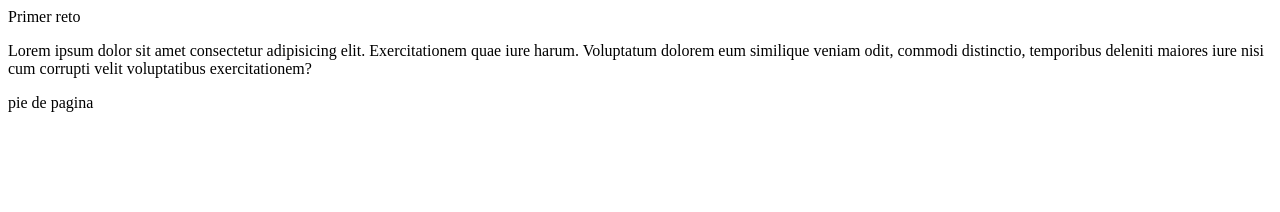
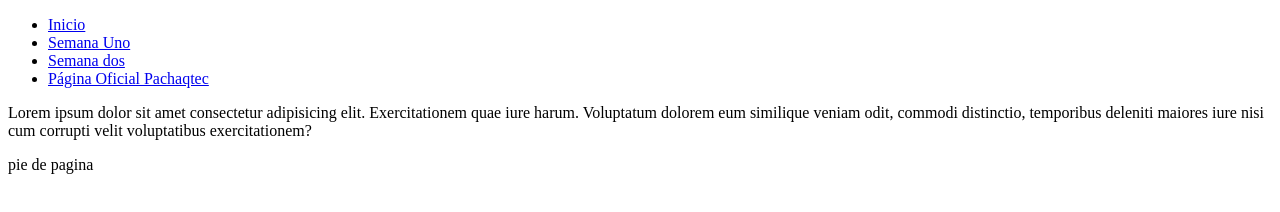
Before and after one commit to jaimechico/primer-reto, a plain HTML site: page tags.html in a window 1280 px wide. Drawn offline with Linux system fonts and the light colour scheme.

Commit message:
tags cambios

```diff
--- a/tags.html
+++ b/tags.html
@@ -6,7 +6,22 @@
     <title>Document</title>
 </head>
 <body>
-    <header>Primer reto</header>
+    <header>
+        <nav>
+
+            <ul>
+
+              <li><a href="#">Inicio</a></li>
+
+              <li><a href="semanauno.html">Semana Uno</a></li>
+
+              <li><a href="semanados.html">Semana dos</a></li>
+
+              <li><a href="https://pachaqtec.edu.pe/" target="_blank">Página Oficial Pachaqtec</a></li>
+
+            </ul>
+
+    </header>
     <main>
         <p>Lorem ipsum dolor sit amet consectetur adipisicing elit. Exercitationem quae iure harum. Voluptatum dolorem eum similique veniam odit, commodi distinctio, temporibus deleniti maiores iure nisi cum corrupti velit voluptatibus exercitationem?</p>
     </main>
```
